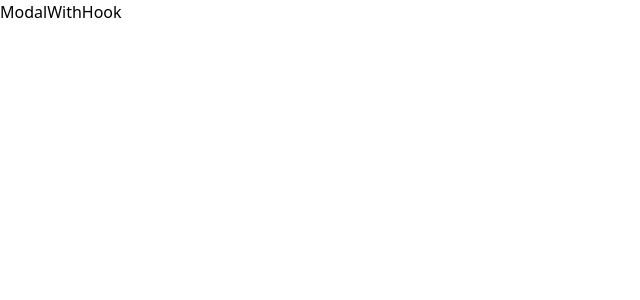
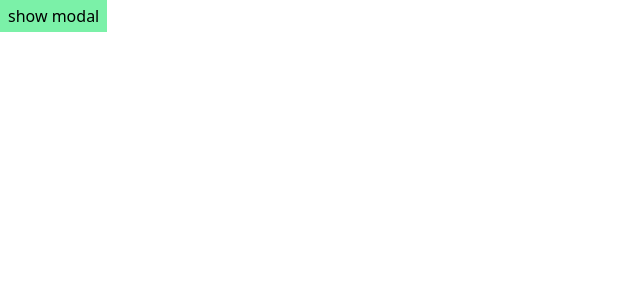
Before and after one commit to kirollos-sedhom/React-practice, a React (Vite) app: page / in a window 1280 px wide. Shown: the top 300 px of the page, without its empty margins (0-640 px from the left). Built offline with nearby package versions, Linux system fonts and the light colour scheme.

Commit message:
finish useClickOutside

```diff
--- a/src/components/ModalWithHook.tsx
+++ b/src/components/ModalWithHook.tsx
@@ -1,12 +1,38 @@
-import React, { useRef } from "react";
+import React, { useRef, useState } from "react";
 import useClickOutside from "../hooks/useClickOutside";
+import { div } from "framer-motion/client";
 export default function ModalWithHook() {
+  const [viewModal, setViewModal] = useState(false);
   const divRef = useRef(null);
+
+  function closeModal() {
+    setViewModal(false);
+  }
+  return (
+    <div className="w-fit" ref={divRef}>
+      <button
+        className="bg-green-300 px-2 py-1"
+        onClick={() => setViewModal(true)}
+      >
+        show modal
+      </button>
+      {viewModal && <NewModal closeModal={closeModal} divRef={divRef} />}
+    </div>
+  );
+}
+
+function NewModal({
+  closeModal,
+  divRef,
+}: {
+  closeModal: () => void;
+  divRef: React.MutableRefObject<null>;
+}) {
   useClickOutside({
     ref: divRef,
     actionToBeDone: () => {
-      alert("clicking outside div");
+      closeModal();
     },
   });
-  return <div ref={divRef}>ModalWithHook</div>;
+  return <div className="h-32 w-32 bg-blue-300">this is a nice modal</div>;
 }
--- a/src/hooks/useClickOutside.ts
+++ b/src/hooks/useClickOutside.ts
@@ -15,7 +15,13 @@ type hookType = {
 export default function useClickOutside({ ref, actionToBeDone }: hookType) {
   useEffect(() => {
     function handleClick(e: Event) {
-      console.log("clicking on ", e.target);
+      console.log("the click is working");
+      if (ref.current && ref.current.contains(e.target as Node)) {
+        console.log("clicking on element");
+      } else {
+        console.log("clicking outside element");
+        actionToBeDone();
+      }
     }
     document.addEventListener("click", handleClick);
 
```
